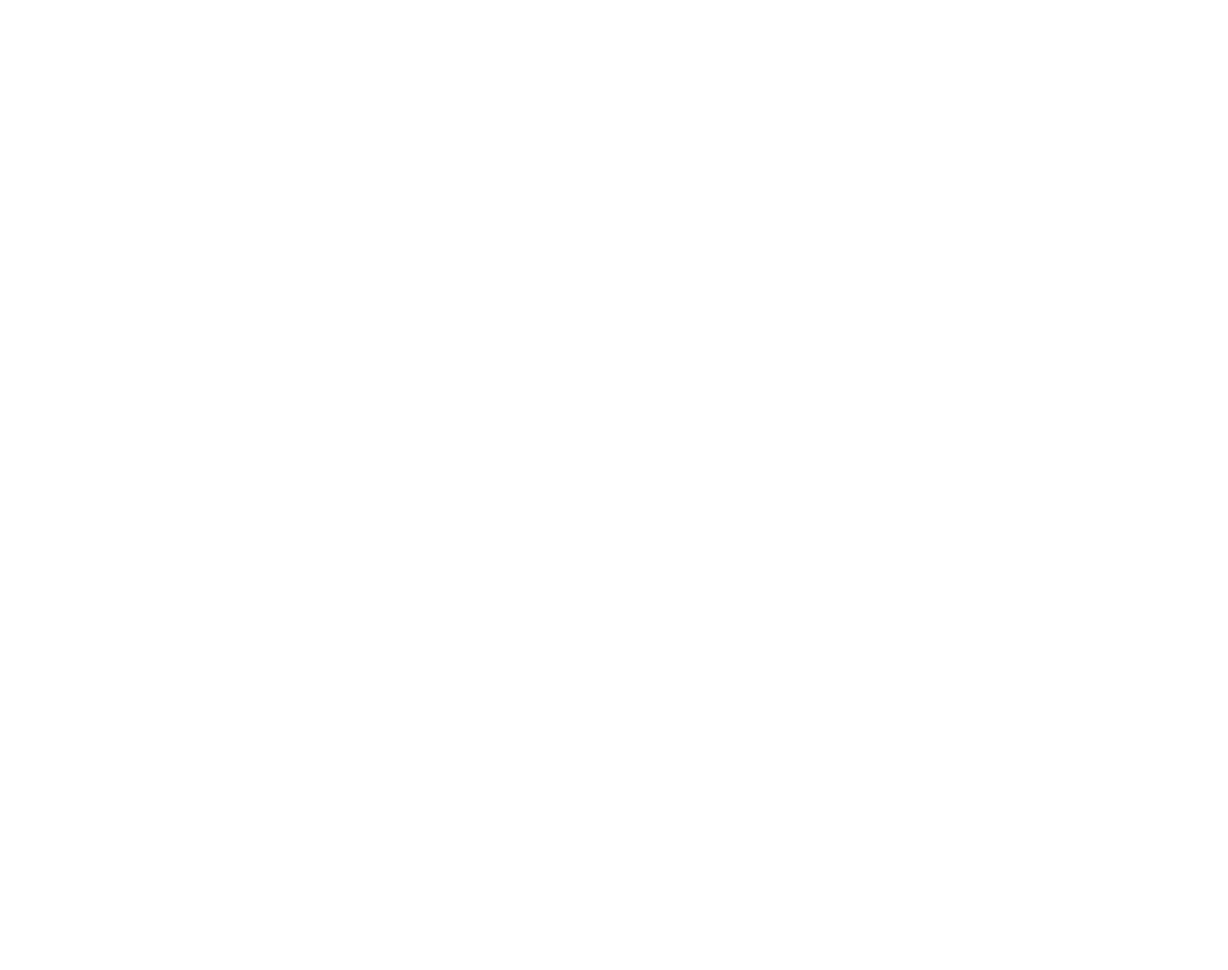
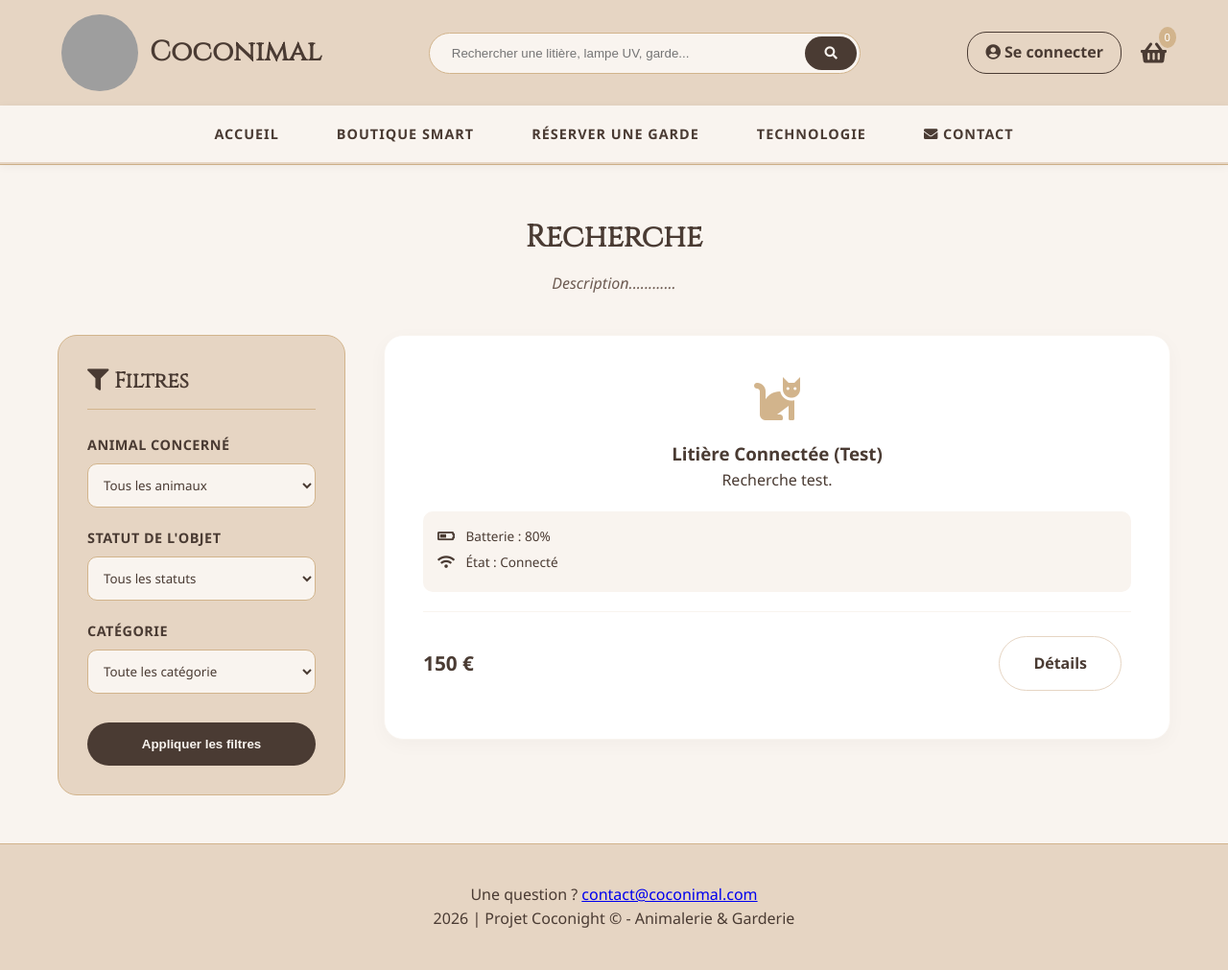
Before and after one commit to MathisSinet/CY_DevWeb_GI4, a Django app: page /search/ in a window 1280 px wide. Before the commit the page is empty. Shown: the whole page at 96% size. Before the commit the page ends 800 px from the top, so only its background shows below. Run offline with Django 4.2, Linux system fonts and the light colour scheme; grey boxes are pictures that could not be loaded.

Commit message:
recherche

```diff
--- a/core/templates/base.html
+++ b/core/templates/base.html
@@ -19,7 +19,7 @@
             </div>
 
             <div class="search-container">
-                <form action="search.html" method="GET">
+                <form action="{% url 'search' %}" method="GET">
                     <input type="text" placeholder="Rechercher une litière, lampe UV, garde..." name="q">
                     <button type="submit"><i class="fas fa-search"></i></button>
                 </form>
--- a/core/templates/search.html
+++ b/core/templates/search.html
@@ -0,0 +1,63 @@
+{% extends 'base.html' %}
+{% block content %}
+
+<section class="container">
+    <h2 class="section-title">Recherche</h2>
+    <p class="intro-text">Description............</p>
+
+    <div class="search-layout">
+        <aside class="filters-sidebar">
+            <form method="GET" action="{% url 'search' %}">
+                <h3><i class="fas fa-filter"></i> Filtres </h3>
+                <div class="filter-group">
+                    <label for="animal"> Animal concerné</label>
+                    <select name="animal" id="animal">
+                        <option value="">Tous les animaux</option>
+                        <option value="chien">Chien</option>
+                        <option value="chat">Chat</option>
+                        <option value="reptile">Reptile</option>
+                    </select>
+                </div>
+
+                <div class="filter-group">
+                    <label for="statut">Statut de l'objet</label>
+                    <select name="statut" id="statut">
+                        <option value="">Tous les statuts</option>
+                        <option value="disponible">disponible / Actif</option>
+                        <option value="indisponible">indisponible / Maintenance</option>
+                    </select>
+                </div>
+
+                <div class="filter-group">
+                    <label for="type">Catégorie</label>
+                    <select name="type" id="type">
+                        <option value="">Toute les catégorie</option>
+                        <option value="iot">Objets IoT</option>
+                        <option value="produit">Produits Boutique</option>
+                        <option value="service">iServices Garderie</option>
+                    </select>
+                </div>
+
+                <button type="submit" class="btn-primary">Appliquer les filtres</button>
+            </form>
+        </aside>
+
+        <div class="pet-grid">
+            <article class="pet-card">
+            <i class="fas fa-cat fa-3x"></i>
+
+            <h3>Litière Connectée (Test)</h3>
+            <p>Recherche test.</p>
+            <div class="iot-attributes">
+                <p><i class="fas fa-battery-half"></i> Batterie : 80%</p>
+                <p><i class="fas fa-wifi"></i> État : Connecté</p>
+            </div>
+            <div class="card-footer">
+                <span class="price">150 €</span>
+                <a href="#" class="btn-secondary">Détails</a>
+            </div>
+            </article>
+        </div>
+    </div>
+</section>
+{% endblock %}
--- a/static/css/style.css
+++ b/static/css/style.css
@@ -269,3 +269,163 @@
     color: #4A3B33;
     border-top: 1px solid #D2B48C;
 }
+
+
+
+
+
+
+
+
+
+
+
+
+
+
+
+
+
+
+
+
+
+
+
+/* --- MISE EN PAGE DE LA RECHERCHE  --- */
+
+.intro-text {
+    text-align: center;
+    margin-top: -30px;
+    margin-bottom: 40px;
+    color: #6D5B52;
+    font-style: italic;
+}
+
+.search-layout {
+    display: grid;
+    grid-template-columns: 300px 1fr; /* Sidebar à gauche, résultats à droite */
+    gap: 40px;
+    align-items: start;
+}
+
+/* --- SIDEBAR DE FILTRES --- */
+
+.filters-sidebar {
+    background-color: #E6D5C3;
+    padding: 30px;
+    border-radius: 20px;
+    border: 1px solid #D2B48C;
+    position: sticky;
+    top: 100px;
+}
+
+.filters-sidebar h3 {
+    font-family: 'Cinzel', serif;
+    font-size: 1.4rem;
+    margin-bottom: 25px;
+    border-bottom: 1px solid #D2B48C;
+    padding-bottom: 10px;
+}
+
+.filter-group {
+    margin-bottom: 20px;
+}
+
+.filter-group label {
+    display: block;
+    font-weight: 600;
+    margin-bottom: 8px;
+    font-size: 0.9rem;
+    text-transform: uppercase;
+    letter-spacing: 0.5px;
+}
+
+.filter-group select {
+    width: 100%;
+    padding: 12px;
+    border-radius: 10px;
+    border: 1px solid #D2B48C;
+    background-color: #F9F4EF;
+    color: #4A3B33;
+    font-family: inherit;
+    outline: none;
+}
+
+.filters-sidebar .btn-primary {
+    width: 100%;
+    margin: 10px 0 0 0;
+    cursor: pointer;
+    border: none;
+}
+
+/* --- RÉSULTATS LA RECHERCHE--- */
+
+.results-count {
+    margin-bottom: 20px;
+    font-weight: 600;
+    color: #D2B48C;
+}
+
+/* Adaptation de la pet-card pour l'IoT */
+.pet-card i {
+    color: #D2B48C;
+    margin-bottom: 20px;
+    display: block;
+}
+
+.iot-attributes {
+    background: #F9F4EF;
+    margin: 20px 0;
+    padding: 15px;
+    border-radius: 10px;
+    text-align: left;
+    font-size: 0.85rem;
+}
+
+.iot-attributes p {
+    margin-bottom: 5px;
+}
+
+.iot-attributes i {
+    display: inline;
+    margin-right: 8px;
+    font-size: 0.9rem;
+    color: #4A3B33;
+}
+
+.card-footer {
+    display: flex;
+    justify-content: space-between;
+    align-items: center;
+    margin-top: 20px;
+    padding-top: 15px;
+    border-top: 1px solid #F9F4EF;
+}
+
+.price {
+    font-size: 1.3rem;
+    font-weight: 700;
+    color: #4A3B33;
+}
+
+.no-results {
+    grid-column: 1 / -1;
+    text-align: center;
+    padding: 50px;
+    background: #E6D5C3;
+    border-radius: 20px;
+    font-weight: 600;
+}
+
+/* --- RESPONSIVE  --- */
+
+@media (max-width: 900px) {
+    .search-layout {
+        grid-template-columns: 1fr;
+    }
+
+    .filters-sidebar {
+        position: static;
+    }
+}
```
Also changed, not shown: core/views.py (line endings or trailing spaces).
